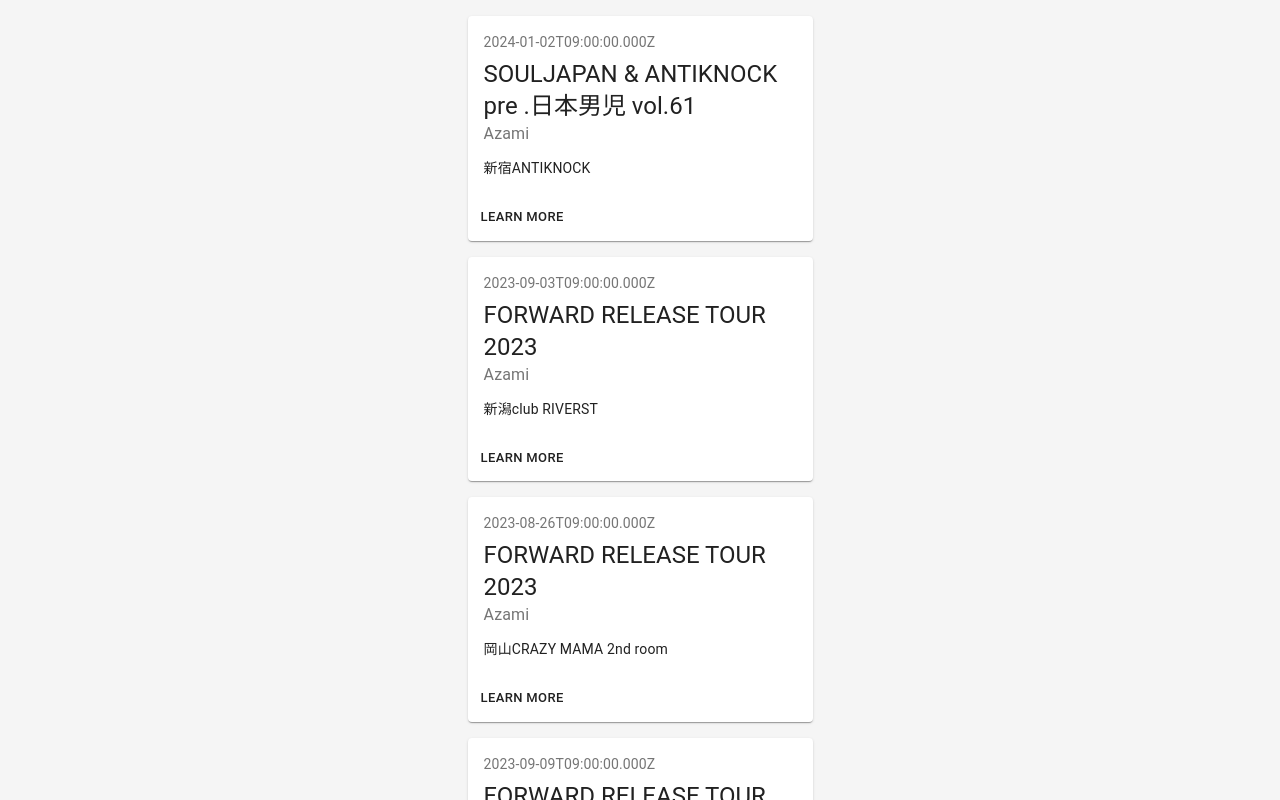
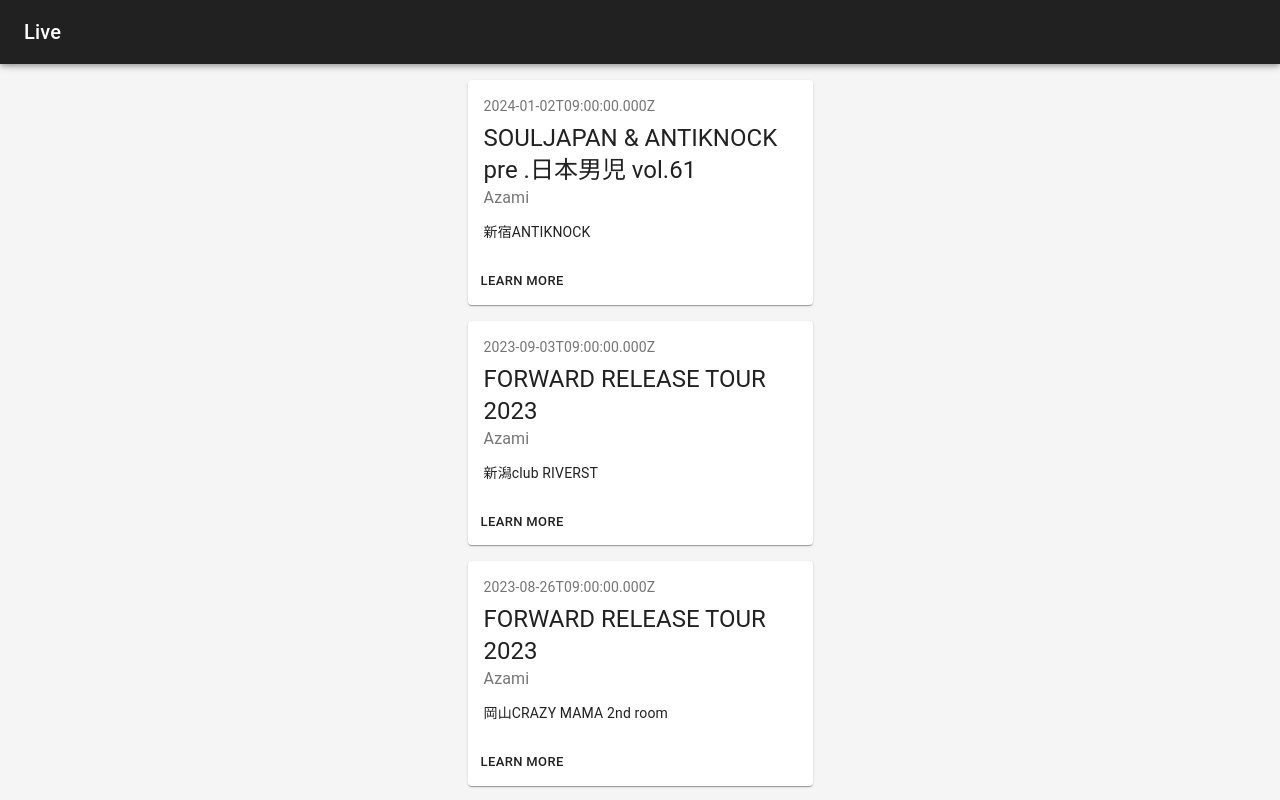
Before and after one commit to maa0917/live-client, a React (Vite) app: page / in a window 1280 px wide. Shown: the top 800 px of the page. Built offline with nearby package versions, Linux system fonts and the light colour scheme.

Commit message:
ヘッダー追加

```diff
--- a/src/App.tsx
+++ b/src/App.tsx
@@ -1,5 +1,6 @@
 import type { FC } from 'react';
 import { CssBaseline, ThemeProvider, createTheme } from '@mui/material';
+import Header from './components/Header';
 import type { Live } from './components/LiveList';
 import LiveList from './components/LiveList';
 
@@ -94,6 +95,7 @@
     <div>
       <ThemeProvider theme={theme}>
         <CssBaseline />
+        <Header />
         <LiveList lives={lives} />
       </ThemeProvider>
     </div>
--- /dev/null
+++ b/src/components/Header.tsx
@@ -0,0 +1,16 @@
+import type { FC } from 'react';
+import AppBar from '@mui/material/AppBar';
+import Toolbar from '@mui/material/Toolbar';
+import Typography from '@mui/material/Typography';
+
+const Header: FC = () => (
+  <AppBar position="sticky">
+    <Toolbar>
+      <Typography variant="h6" component="div" sx={{ flexGrow: 1 }}>
+        Live
+      </Typography>
+    </Toolbar>
+  </AppBar>
+);
+
+export default Header;
```
